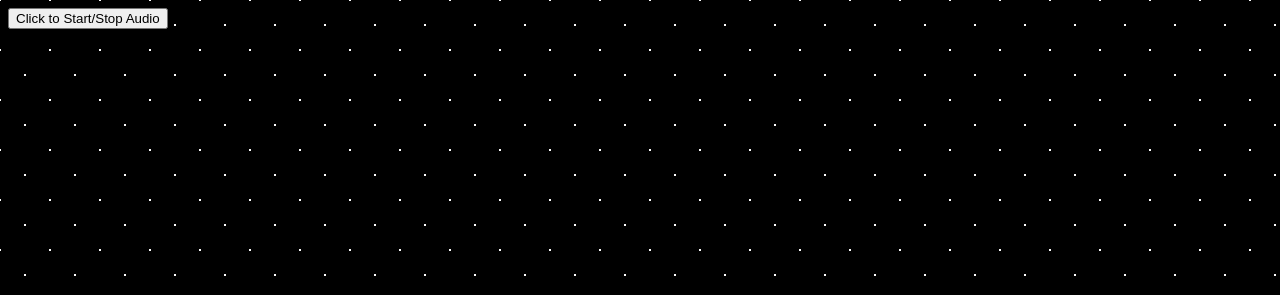
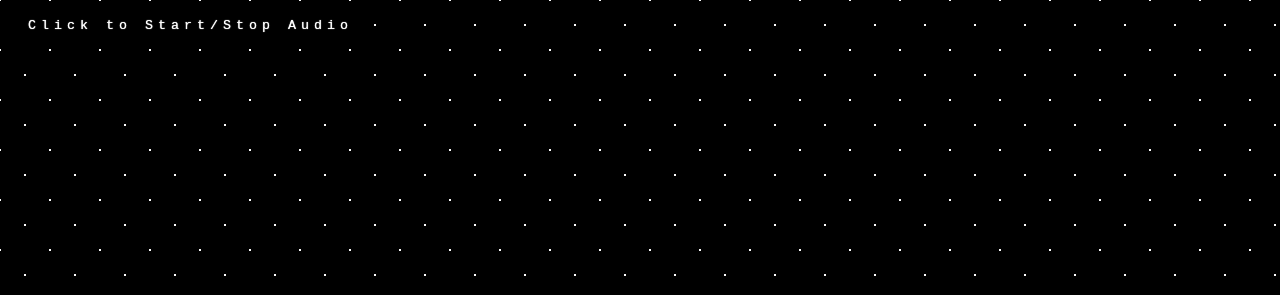
Before and after one commit to Muddu2024/Muddu2024.github.io, a plain HTML site: page index.html in a window 1280 px wide. Shown: the top 295 px of the page. Drawn offline with Linux system fonts and the light colour scheme.

Commit message:
styles.css

```diff
--- a/styles.css
+++ b/styles.css
@@ -39,3 +39,16 @@ body {
     background-position: 0 0, 25px 25px;
   }
 }
+button {
+  text-decoration: none; /* Remove default underline */
+  font-family: monospace; /* Use a fixed-width font */
+  color: #fff; /* Set white text color */
+  background-color: #000; /* Set black background color */
+  padding: 10px 20px; /* Adjust padding as needed */
+  border: none; /* Remove border */
+  cursor: pointer; /* Show hover cursor */
+
+  /* Dot letter effect */
+  letter-spacing: 5px; /* Adjust spacing between letters */
+  text-shadow: 0 0 1px #fff; /* Add white shadow around each letter */
+}
```
